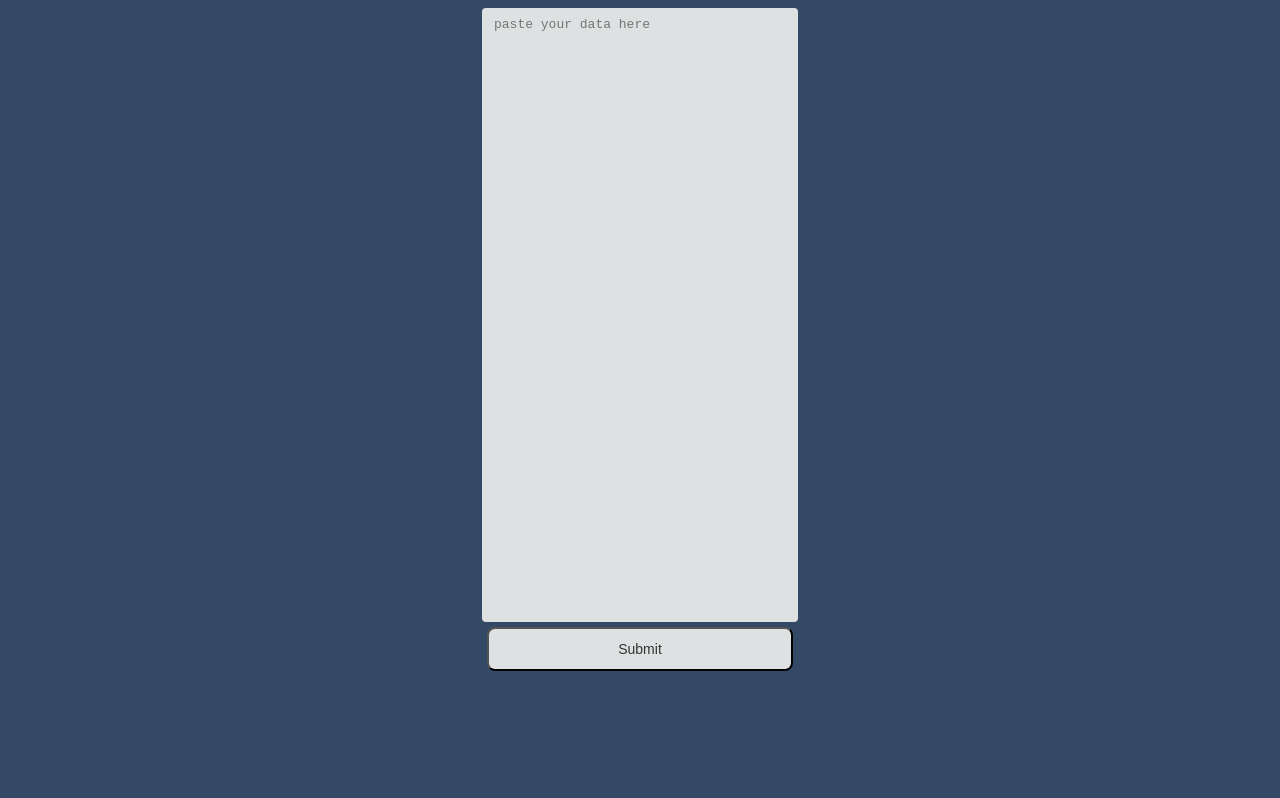
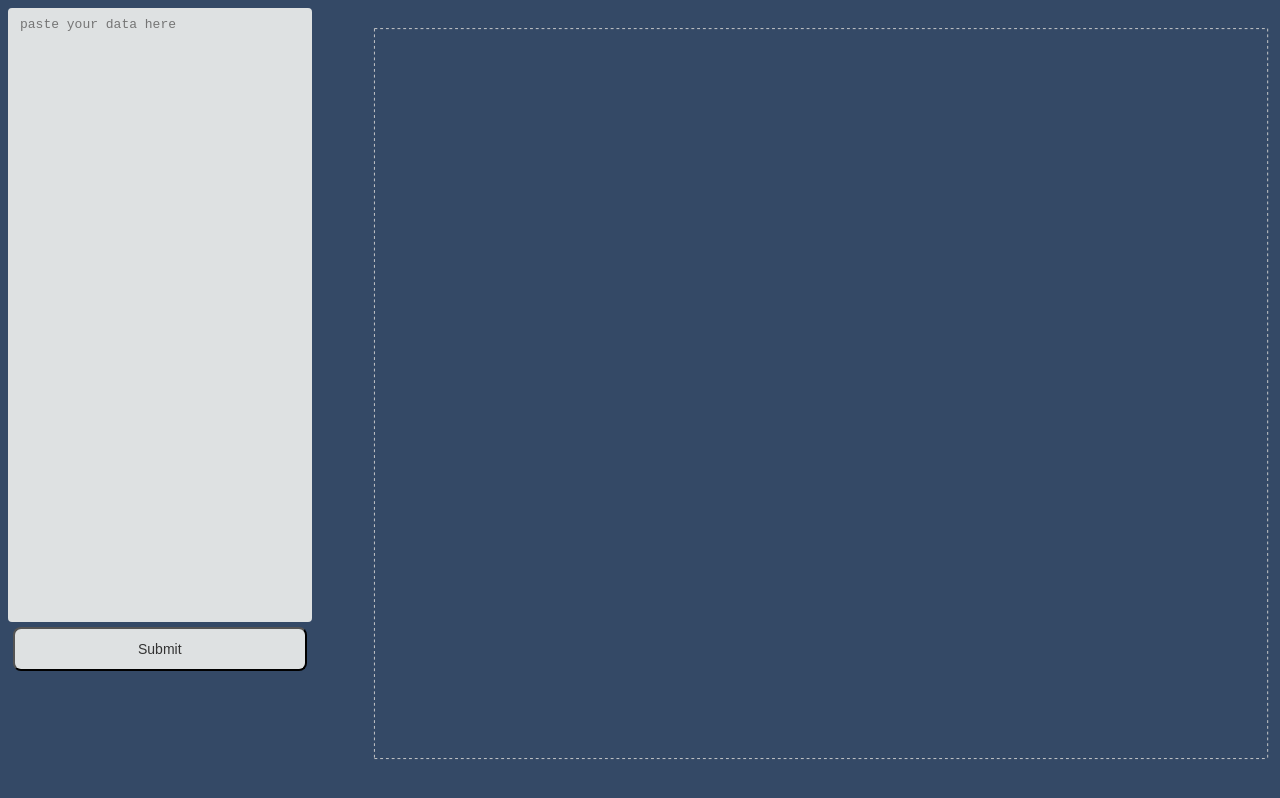
Before and after one commit to TRFielder/Graph-This, a React (Create React App) app: page / in a window 1280 px wide. Shown: the top 798 px of the page. Built offline with nearby package versions, Linux system fonts and the light colour scheme.

Commit message:
Graph working in basic form

```diff
--- a/src/components/chart.tsx
+++ b/src/components/chart.tsx
@@ -1,33 +1,24 @@
 /** @jsxImportSource @emotion/react */
 import { jsx } from "@emotion/react";
 import React from "react";
-/* import {
-  LineChart,
-  Line,
-  XAxis,
-  YAxis,
-  CartesianGrid,
-  Tooltip,
-  Legend,
-  ResponsiveContainer
-} from "recharts"; */
+import { CartesianGrid, Line, LineChart, XAxis, YAxis } from "recharts";
 
 // --------- Styles ---------
 
 interface ChartProps {
-  data: Array<{ x: string; y: string }>;
+  data: Array<{ x: number; y: number }>;
 }
 // --------- Component ---------
 
 const Chart: React.FunctionComponent<ChartProps> = (props: ChartProps) => {
+  console.log(props.data);
   return (
-    <div>
-      {props.data.map((value: { x: string; y: string }) => (
-        <p key={value.x}>
-          {value.x} {value.y}
-        </p>
-      ))}
-    </div>
+    <LineChart width={1000} height={800} data={props.data}>
+      <CartesianGrid strokeDasharray="3 3" />
+      <XAxis dataKey="x" />
+      <YAxis />
+      <Line type="monotone" dataKey="y" stroke="#8884d8" />
+    </LineChart>
   );
 };
 
--- a/src/components/paster.tsx
+++ b/src/components/paster.tsx
@@ -60,7 +60,7 @@ const buttonStyle: SerializedStyles = css({
 
 interface PasterProps {
   setData: React.Dispatch<
-    React.SetStateAction<Array<{ x: string; y: string }>>
+    React.SetStateAction<Array<{ x: number; y: number }>>
   >;
 }
 
@@ -81,8 +81,8 @@ const Paster: React.FunctionComponent<PasterProps> = (props: PasterProps) => {
     const inputData = text.split(/\r?\n|\r|\n/g);
     const dataToPlot = inputData.slice(8).map((line) => {
       return {
-        x: line.slice(0, line.indexOf("\t")),
-        y: line.slice(line.indexOf("\t"))
+        x: Number(line.slice(0, line.indexOf("\t"))),
+        y: Number(line.slice(line.indexOf("\t")))
       };
     });
     props.setData(dataToPlot);
--- a/src/pages/home.tsx
+++ b/src/pages/home.tsx
@@ -11,7 +11,7 @@ const divStyle: SerializedStyles = css({
 
 const Home: React.FunctionComponent = () => {
   // eslint-disable-next-line @typescript-eslint/no-unused-vars
-  const [data, setData] = useState<Array<{ x: string; y: string }>>([]);
+  const [data, setData] = useState<Array<{ x: number; y: number }>>([]);
   useEffect(() => {
     console.log(data);
   }, [data]);
```
